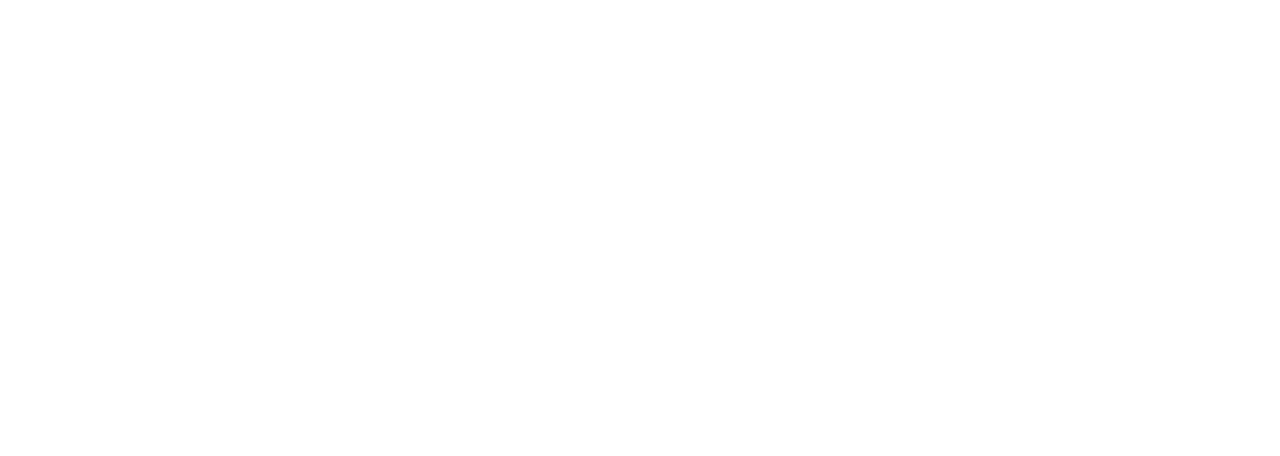
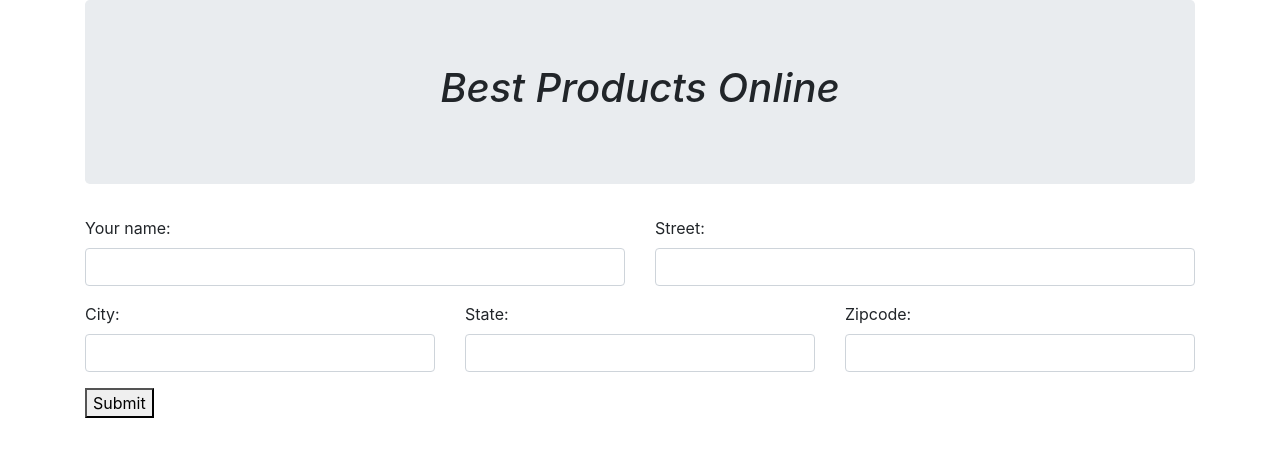
Before and after one commit to Cecile-DeVera/Marketplace, a plain HTML site: page index.html in a window 1280 px wide. Drawn offline with Linux system fonts and the light colour scheme.

Commit message:
Add scripts, links, bootstrap grid system, form, form-groups, titles, styling.

```diff
--- a/css/styles.css
+++ b/css/styles.css
@@ -0,0 +1,4 @@
+.jumbotron {
+  text-align: center;
+  font-style: italic;
+}
--- a/index.html
+++ b/index.html
@@ -8,5 +8,47 @@
     <title>Online Marketplace</title>
   </head>
   <body>
+    <div class="container">
+      <div class="jumbotron">
+        <h1>Best Products Online</h1>
+      </div>
+      <form>
+        <div class="row">
+          <div class="col-6">
+            <div class="form-group">
+              <label for="userName">Your name:</label>
+              <input id="userName" class="form-control" type="text">
+            </div>
+          </div>
+          <div class="col-6">
+            <div class="form-group">
+              <label for="userStreet">Street:</label>
+              <input id="userStreet" class="form-control" type="text">
+            </div>
+          </div>
+        </div>
+        <div class="row">
+          <div class="col-4">
+            <div class="form-group">
+              <label for="userCity">City:</label>
+              <input id="userCity" class="form-control" type="text">
+            </div>
+          </div>
+          <div class="col-4">
+            <div class="form-group">
+              <label for="userState">State:</label>
+              <input id="userState" class="form-control" type="text" maxlength="2">
+            </div>
+          </div>
+          <div class="col-4">
+            <div class="form-group">
+              <label for="userZipcode">Zipcode:</label>
+              <input id="userZipcode" class="form-control" type="text" maxlength="5">
+            </div>
+          </div>
+        </div>
+      </form>
+      <button type="submit" class+"btn">Submit</button>
+    </div>
   </body>
 </html>
```
